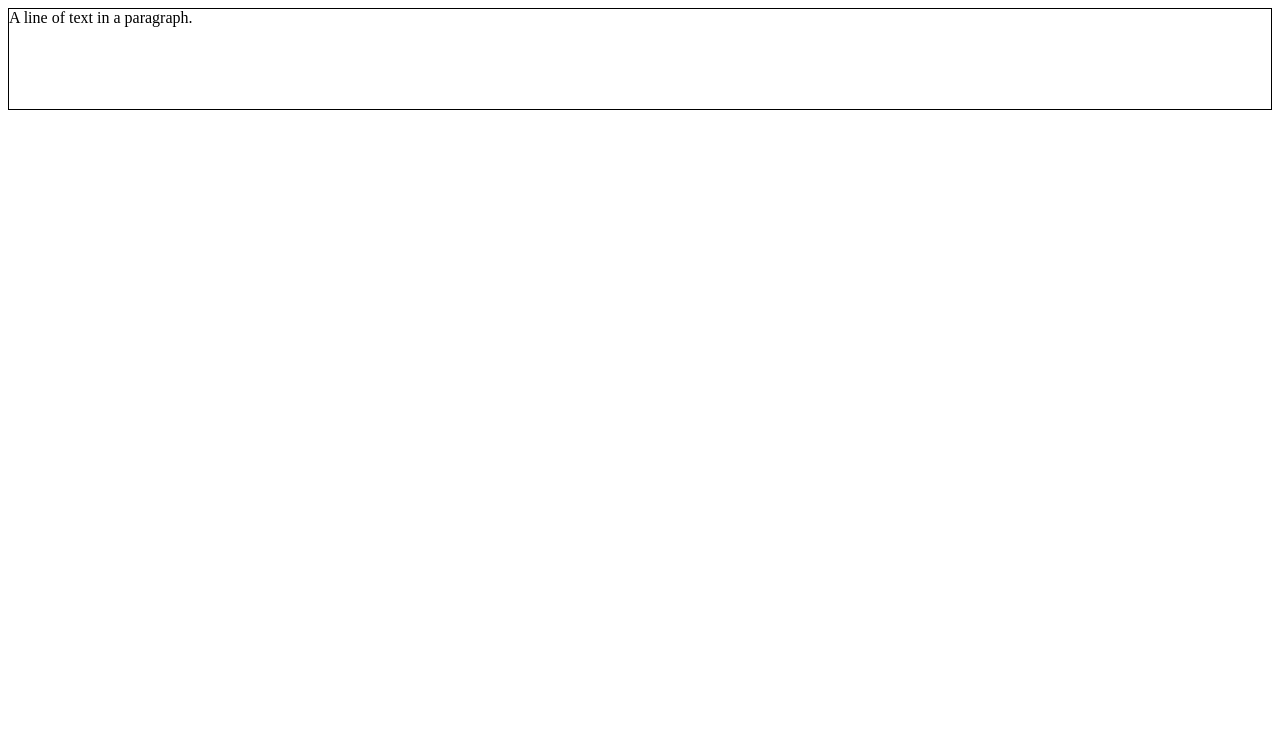
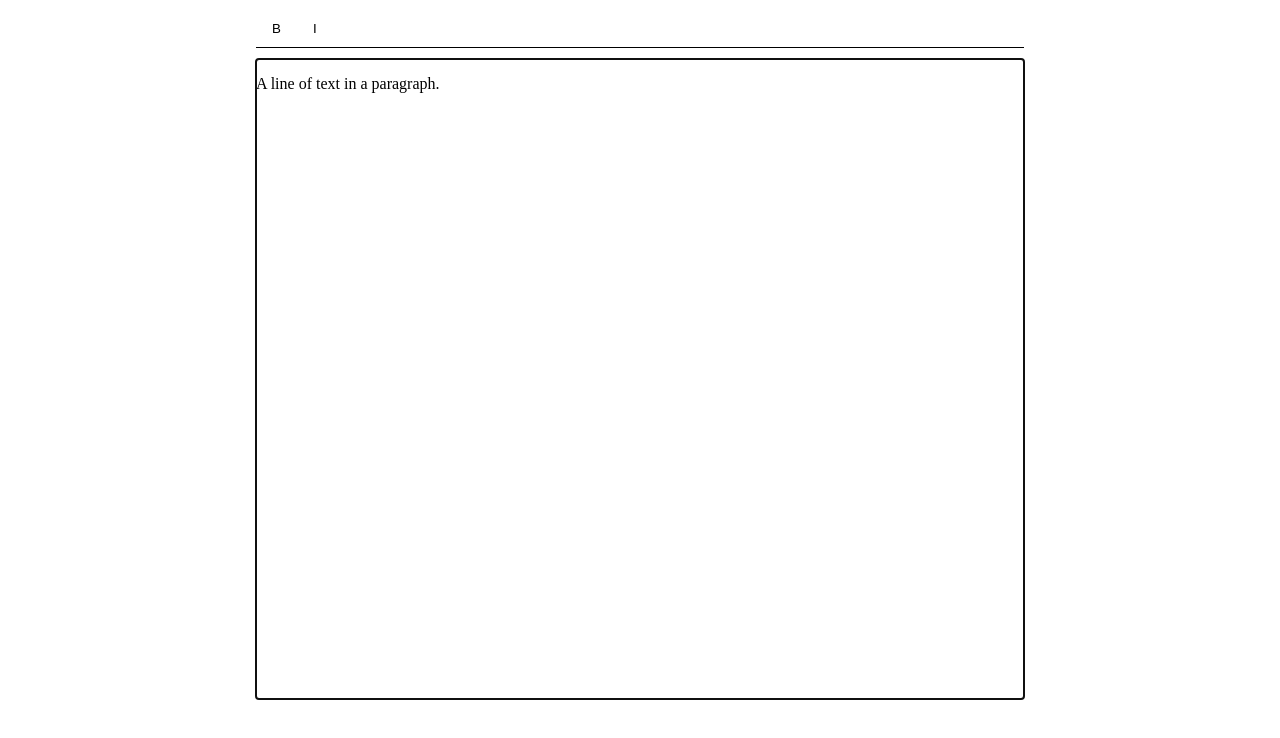
Before and after one commit to aditya-desai-19/Google-docs, a React (Vite) app in the folder client/: page / in a window 1280 px wide. Shown: the top 738 px of the page. Built offline with nearby package versions, Linux system fonts and the light colour scheme.

Commit message:
Add prettier and completed basic functionality of editor

```diff
--- a/client/package.json
+++ b/client/package.json
@@ -7,7 +7,8 @@
     "dev": "vite",
     "build": "tsc -b && vite build",
     "lint": "eslint .",
-    "preview": "vite preview"
+    "preview": "vite preview",
+    "prettier": "npx prettier 'src/**/*.{js,ts,tsx}' --write"
   },
   "dependencies": {
     "babel-polyfill": "^6.26.0",
@@ -25,6 +26,7 @@
     "eslint-plugin-react-hooks": "^5.0.0",
     "eslint-plugin-react-refresh": "^0.4.18",
     "globals": "^15.14.0",
+    "prettier": "3.5.1",
     "typescript": "~5.7.2",
     "typescript-eslint": "^8.22.0",
     "vite": "^6.1.0"
--- a/client/src/App.tsx
+++ b/client/src/App.tsx
@@ -1,13 +1,9 @@
-import Editor from "./components/Editor.tsx"
+import Editor from "./components/Editor/Editor.tsx"
 
 function App() {
-
   return (
     <>
-      {/* <h1>Hello World</h1>
-      <div style={{border: "1px solid black"}}> */}
       <Editor />
-      {/* </div> */}
     </>
   )
 }
--- a/client/src/components/Editor.tsx
+++ /dev/null
@@ -1,32 +0,0 @@
-import { useState } from "react";
-import { createEditor, BaseEditor, Descendant } from "slate";
-import { Slate, Editable, withReact, ReactEditor } from "slate-react";
-
-type CustomElement = { type: "paragraph"; children: CustomText[] };
-type CustomText = { text: string };
-
-declare module "slate" {
-	interface CustomTypes {
-		Editor: BaseEditor & ReactEditor;
-		Element: CustomElement;
-		Text: CustomText;
-	}
-}
-
-const initialValue: Descendant[] = [
-	{
-		type: "paragraph",
-		children: [{ text: "A line of text in a paragraph." }],
-	},
-];
-
-export default function Editor() {
-	const [editor] = useState<BaseEditor>(() => withReact(createEditor()));
-
-  console.log("here")
-	return (
-		<Slate editor={editor} initialValue={initialValue} >
-			<Editable style={{border: "1px solid black", height: "100px"}}/>
-		</Slate>
-	);
-}
--- /dev/null
+++ b/client/src/components/Editor/Editor.tsx
@@ -0,0 +1,148 @@
+import { useCallback, useState } from "react"
+import { Editable, withReact, useSlate, Slate } from "slate-react"
+import { Editor, createEditor } from "slate"
+import styles from "./editor.module.css"
+
+const initialValue = [
+  {
+    type: "paragraph",
+    children: [{ text: "A line of text in a paragraph." }],
+  },
+]
+
+const RichTextExample = () => {
+  const renderElement = useCallback((props) => <Element {...props} />, [])
+  const renderLeaf = useCallback((props) => <Leaf {...props} />, [])
+  const [editor] = useState(() => withReact(createEditor()))
+
+  return (
+    <div
+      className={styles.editorContainer}
+    >
+      <Slate editor={editor} initialValue={initialValue}>
+        <Toolbar />
+        <Editable
+          renderElement={renderElement}
+          renderLeaf={renderLeaf}
+          placeholder="Enter some rich text…"
+          spellCheck
+          autoFocus
+          className={styles.editor}
+        />
+      </Slate>
+    </div>
+  )
+}
+
+const toggleMark = (editor, format) => {
+  const isActive = isMarkActive(editor, format)
+
+  if (isActive) {
+    Editor.removeMark(editor, format)
+  } else {
+    Editor.addMark(editor, format, true)
+  }
+}
+
+const isMarkActive = (editor, format) => {
+  const marks = Editor.marks(editor)
+  return marks ? marks[format] === true : false
+}
+
+const Element = ({ attributes, children, element }) => {
+  const style = { textAlign: element.align }
+  switch (element.type) {
+    case "block-quote":
+      return (
+        <blockquote style={style} {...attributes}>
+          {children}
+        </blockquote>
+      )
+    case "bulleted-list":
+      return (
+        <ul style={style} {...attributes}>
+          {children}
+        </ul>
+      )
+    case "heading-one":
+      return (
+        <h1 style={style} {...attributes}>
+          {children}
+        </h1>
+      )
+    case "heading-two":
+      return (
+        <h2 style={style} {...attributes}>
+          {children}
+        </h2>
+      )
+    case "list-item":
+      return (
+        <li style={style} {...attributes}>
+          {children}
+        </li>
+      )
+    case "numbered-list":
+      return (
+        <ol style={style} {...attributes}>
+          {children}
+        </ol>
+      )
+    default:
+      return (
+        <p style={style} {...attributes}>
+          {children}
+        </p>
+      )
+  }
+}
+
+const Leaf = ({ attributes, children, leaf }) => {
+  if (leaf.bold) {
+    children = <strong>{children}</strong>
+  }
+
+  if (leaf.italic) {
+    children = <em>{children}</em>
+  }
+
+  if (leaf.underline) {
+    children = <u>{children}</u>
+  }
+
+  return <span {...attributes}>{children}</span>
+}
+
+const Toolbar = () => {
+  const editor = useSlate()
+  return (
+    <div className={styles.toolbar}>
+      <button
+        className={styles.toolbarBtn}
+        style={{
+          fontWeight: isMarkActive(editor, "bold") ? "bold" : "normal",
+        }}
+        onMouseDown={(event) => {
+          event.preventDefault()
+          toggleMark(editor, "bold")
+        }}
+      >
+        B
+      </button>
+      <button
+        className={styles.toolbarBtn}
+        style={{
+          fontWeight: isMarkActive(editor, "italic") ? "bold" : "normal",
+        }}
+        onMouseDown={(event) => {
+          event.preventDefault()
+          toggleMark(editor, "italic")
+        }}
+      >
+        I
+      </button>
+    </div>
+  )
+}
+
+export default RichTextExample
--- /dev/null
+++ b/client/src/components/Editor/editor.module.css
@@ -0,0 +1,29 @@
+.editorContainer {
+  display: flex;
+  flex-direction: column;
+  align-items: center;
+  height: 100%;
+}
+
+.editor {
+  width: 60%;
+  height: 80%;
+  border: 1px solid black;
+}
+
+.toolbar {
+  width: 60%;
+  padding-top: 10px;
+  padding-bottom: 10px;
+  margin-top: 10px;
+  margin-bottom: 10px;
+  display: flex;
+  border-bottom: 1px solid black;
+}
+
+.toolbarBtn {
+  margin-left: 10px;
+  margin-right: 10px;
+  border: 0;
+  background-color: transparent;
+}
--- /dev/null
+++ b/client/src/main.css
@@ -0,0 +1,15 @@
+html,
+body {
+  margin: 0;
+  padding: 0;
+}
+
+/* use viewport-relative units to cover page fully */
+body {
+  height: 100vh;
+  width: 100vw;
+}
+
+#root {
+  height: 100%;
+}
```
Also changed, not shown: client/src/main.tsx (+6 -5 lines), 2 other files (tests, documents, lock files or other folders).
